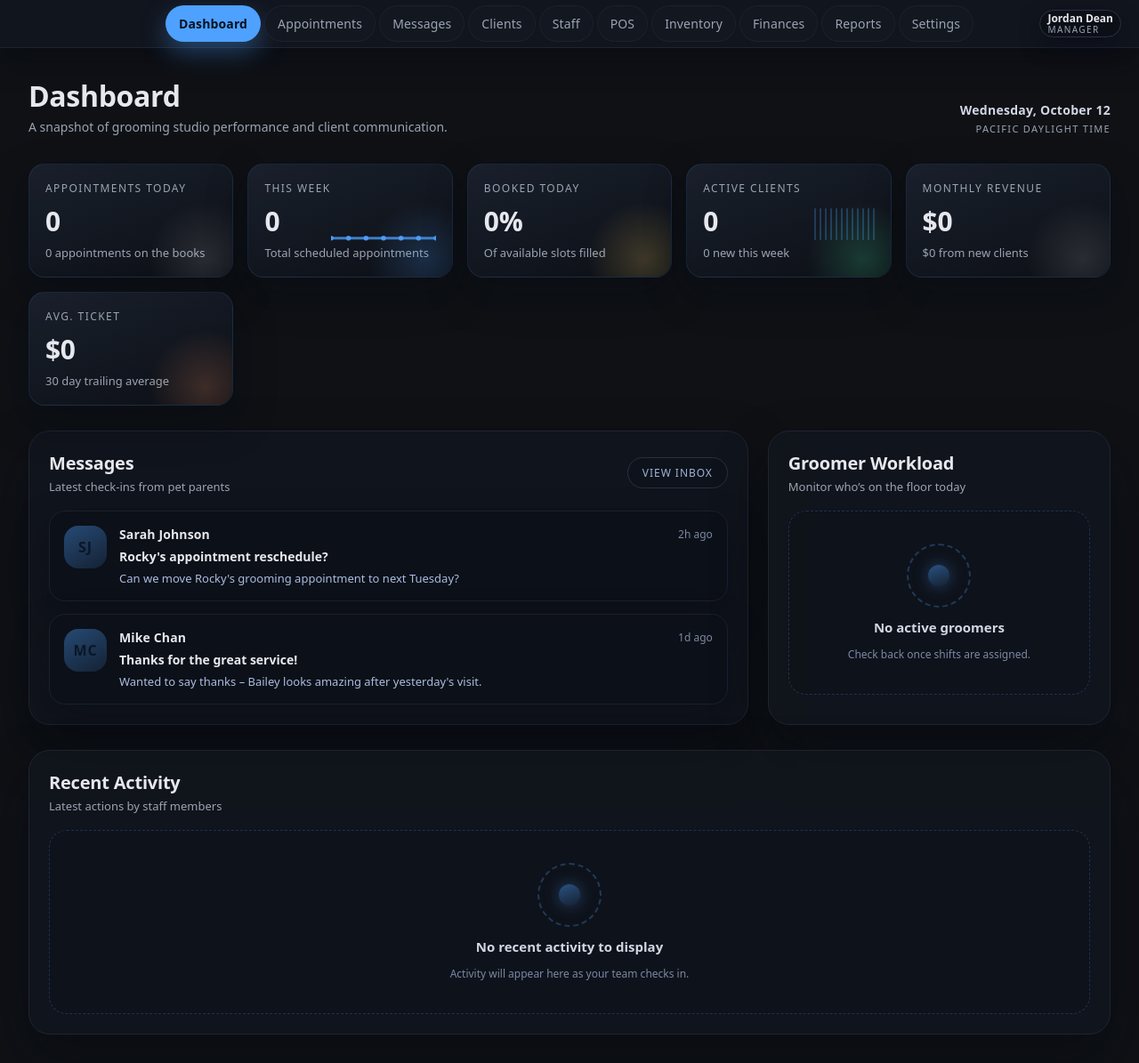
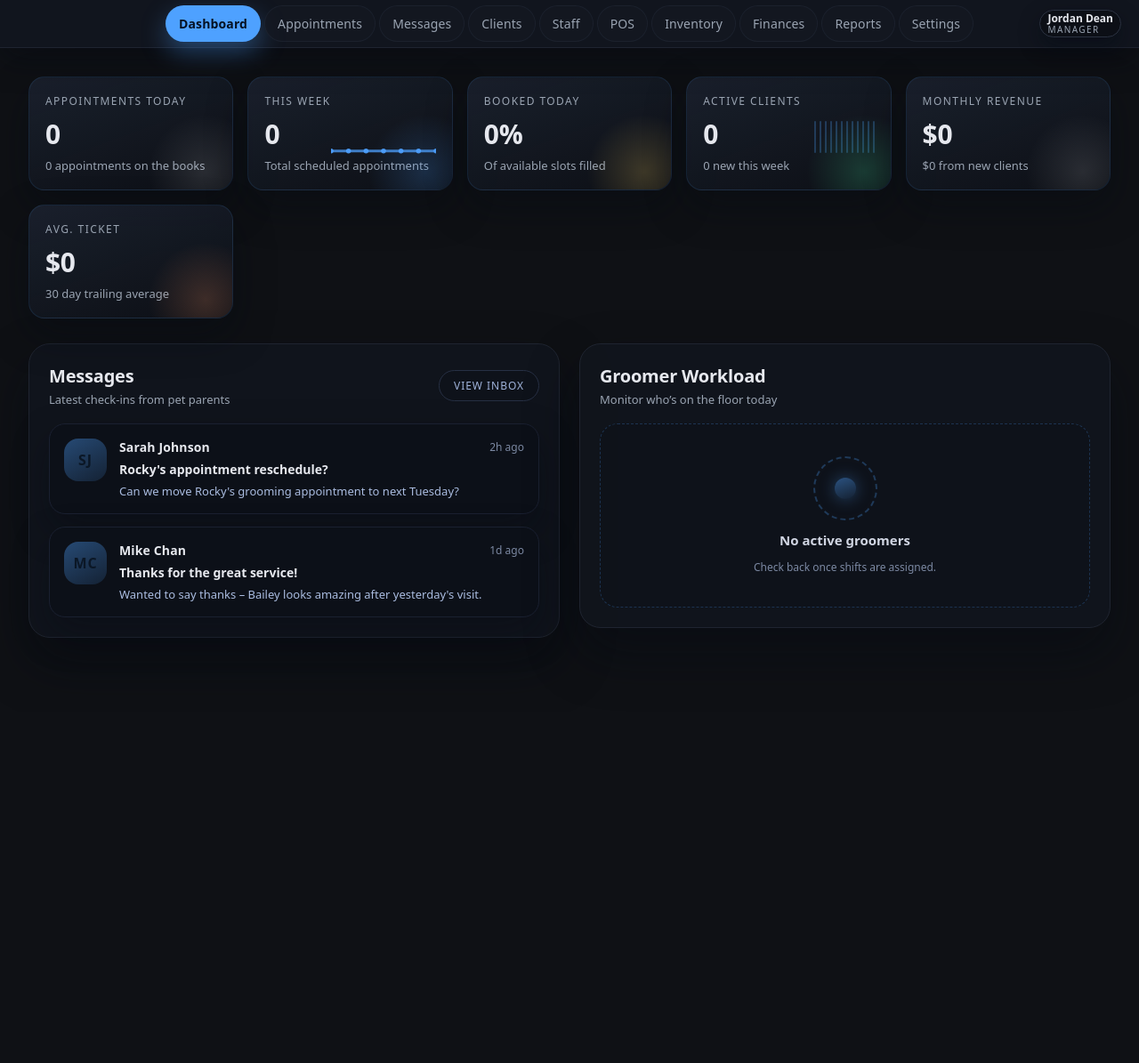
Before and after one commit to JimmysRanch/1030, a Next.js app: page / in a window 1280 px wide. Shown: the whole page at 89% size. After the commit the page ends 800 px from the top, so only its background shows below. Built offline with nearby package versions, Linux system fonts and the light colour scheme.

Commit message:
Simplify dashboard layout

```diff
--- a/app/globals.css
+++ b/app/globals.css
@@ -65,7 +65,7 @@ button { font: inherit; color: inherit; }
 .dashboard { gap:32px; }
 .dashboard-stack { display:flex; flex-direction:column; gap:28px; }
 .dashboard-metrics { grid-template-columns:repeat(auto-fit, minmax(220px,1fr)); }
-.dashboard-panels { display:grid; grid-template-columns:minmax(0, 2.1fr) minmax(0, 1fr); gap:22px; }
+.dashboard-panels { display:grid; grid-template-columns:repeat(2, minmax(0, 1fr)); gap:22px; align-items:start; }
 
 .messages-panel .panel-header { align-items:center; }
 .ghost-button { background:rgba(14,18,26,0.8); border:1px solid #273044; color:#9fb2d9; border-radius:999px; padding:8px 16px; font-size:12px; letter-spacing:0.08em; text-transform:uppercase; cursor:pointer; transition:all 0.2s ease; }
--- a/app/page.tsx
+++ b/app/page.tsx
@@ -60,19 +60,6 @@ const messages = [
 export default function Page() {
   return (
     <section className="page dashboard">
-      <header className="page-header">
-        <div>
-          <h1>Dashboard</h1>
-          <p className="page-subtitle">
-            A snapshot of grooming studio performance and client communication.
-          </p>
-        </div>
-        <div className="page-header-meta">
-          <span className="page-header-date">Wednesday, October 12</span>
-          <span className="page-header-timezone">Pacific Daylight Time</span>
-        </div>
-      </header>
-
       <div className="dashboard-stack">
         <div className="dashboard-metrics metrics-grid">
           {metrics.map(metric => {
@@ -185,22 +172,6 @@ export default function Page() {
             </div>
           </section>
         </div>
-
-        <section className="panel activity-panel">
-          <header className="panel-header">
-            <div>
-              <h2 className="panel-title">Recent Activity</h2>
-              <p className="panel-subtitle">Latest actions by staff members</p>
-            </div>
-          </header>
-          <div className="empty-state">
-            <div className="empty-ring" aria-hidden="true">
-              <span className="empty-ring-inner" />
-            </div>
-            <p>No recent activity to display</p>
-            <span className="empty-subcopy">Activity will appear here as your team checks in.</span>
-          </div>
-        </section>
       </div>
     </section>
   );
```
